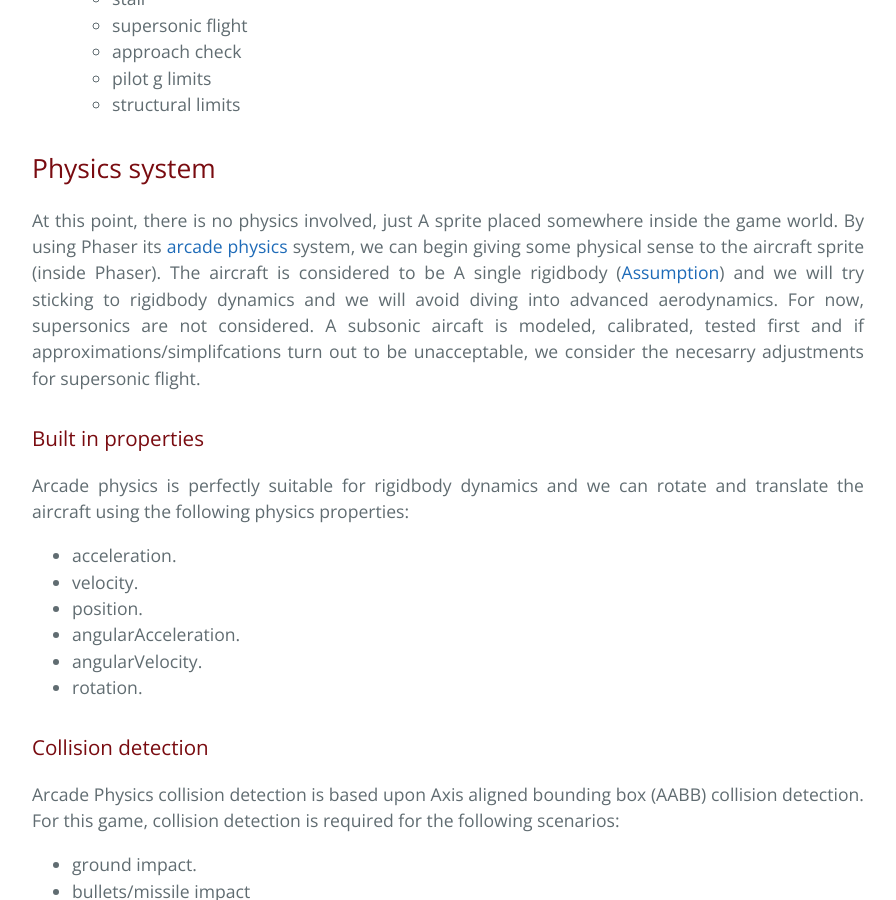
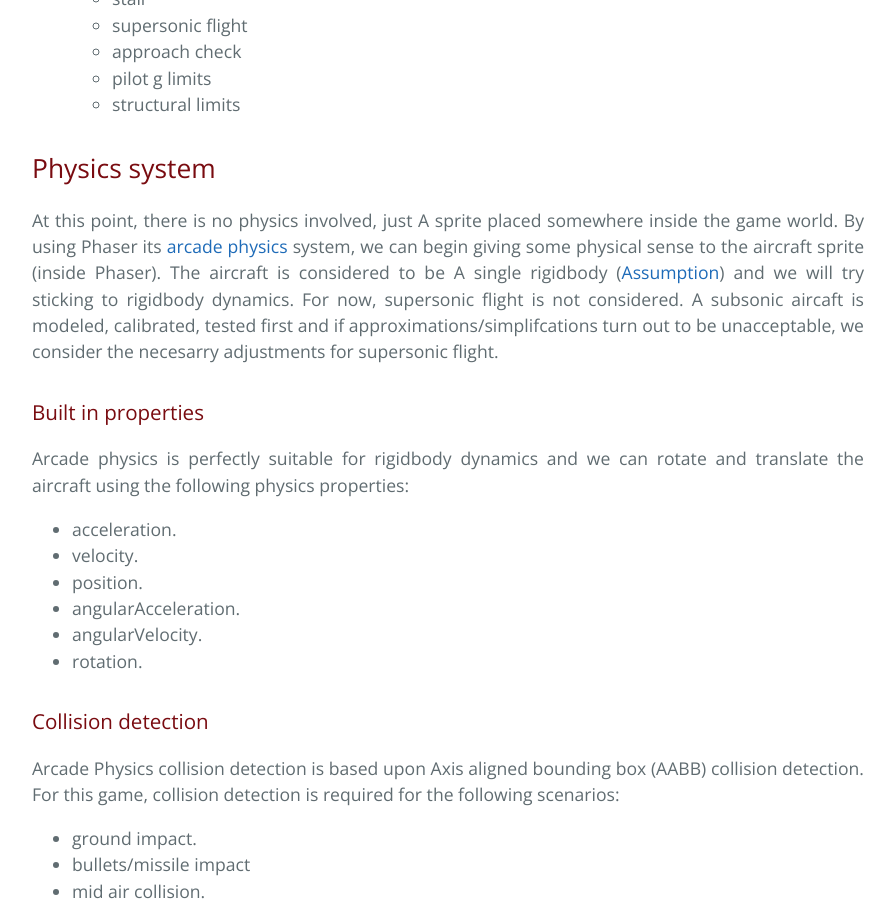
Before and after one commit to samid737/scrambledev, a Jekyll site: the page built from _posts/2017-03-01-progress-part-1-flight-mechanics-physics-system-world-setup.md, in a window 1280 px wide and 900 px high, scrolled down 2166 px. Shown: the whole window, without its empty margins (192-1088 px from the left). Built offline with Jekyll 4.4.1, drawn with Linux system fonts in a browser that asks for light colours.

Commit message:
dev part2

```diff
--- a/_posts/2017-03-01-progress-part-1-flight-mechanics-physics-system-world-setup.md
+++ b/_posts/2017-03-01-progress-part-1-flight-mechanics-physics-system-world-setup.md
@@ -59,7 +59,7 @@ Initially, the following aspects are considered for the flight model. Some of th
 	 - structural limits
 
 ## Physics system
-At this point, there is no physics involved,  just A sprite placed somewhere inside the game world. By using Phaser its [arcade physics](https://phaser.io/examples/v2/category/arcade-physics) system, we can begin giving some physical sense to the aircraft sprite (inside Phaser). The aircraft is considered to be A single rigidbody ([Assumption](#)) and we will try sticking to rigidbody dynamics and we will avoid diving into advanced aerodynamics. For now, supersonics are not considered. A subsonic aircaft is modeled, calibrated, tested first and if approximations/simplifcations turn out to be unacceptable, we consider the necesarry adjustments for supersonic flight.
+At this point, there is no physics involved,  just A sprite placed somewhere inside the game world. By using Phaser its [arcade physics](https://phaser.io/examples/v2/category/arcade-physics) system, we can begin giving some physical sense to the aircraft sprite (inside Phaser). The aircraft is considered to be A single rigidbody ([Assumption](#)) and we will try sticking to rigidbody dynamics. For now, supersonic flight is not considered. A subsonic aircaft is modeled, calibrated, tested first and if approximations/simplifcations turn out to be unacceptable, we consider the necesarry adjustments for supersonic flight.
 
 ### Built in properties
 Arcade physics is perfectly suitable for rigidbody dynamics and we can rotate and translate the aircraft using the following physics properties:
```
